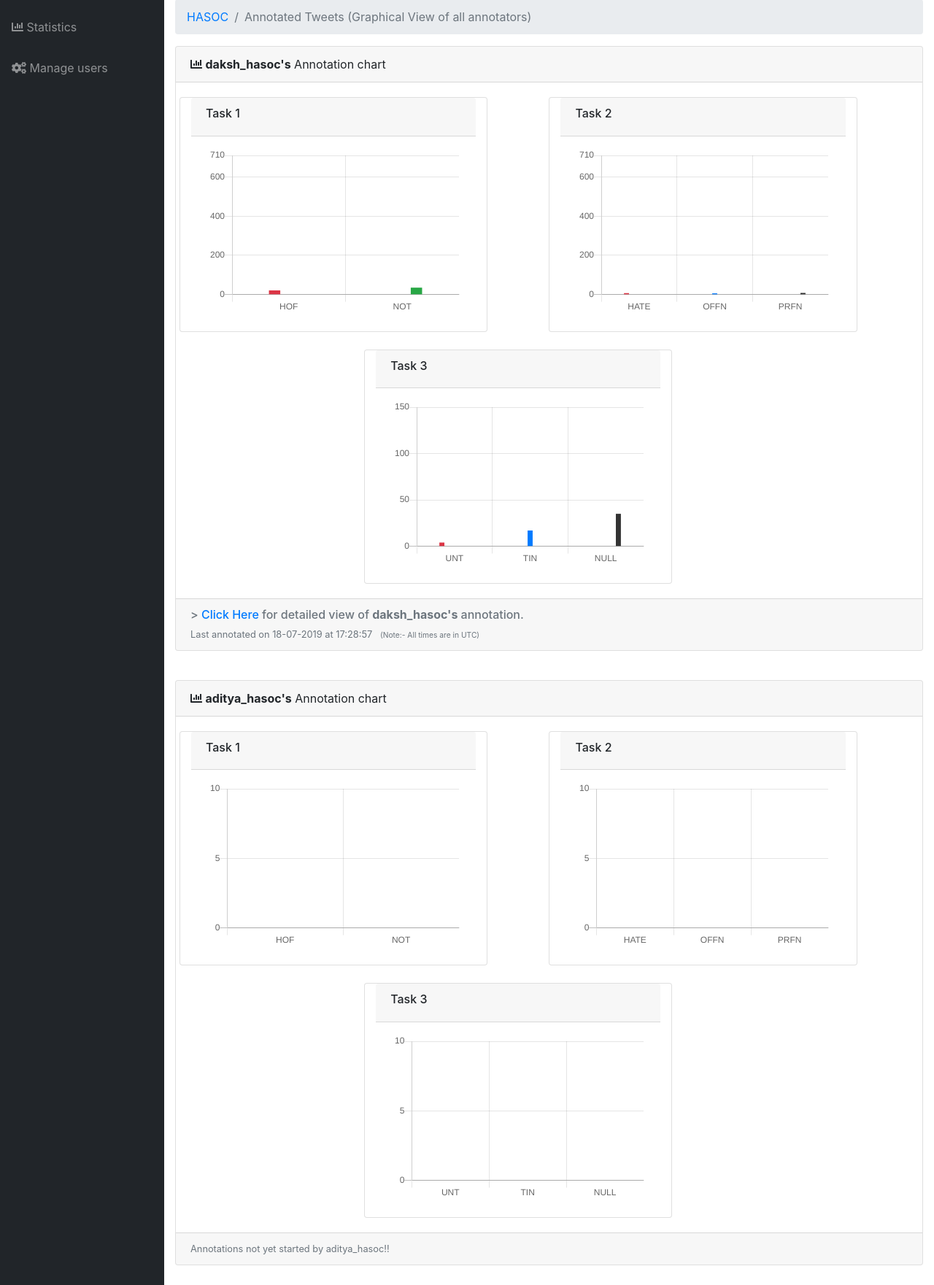
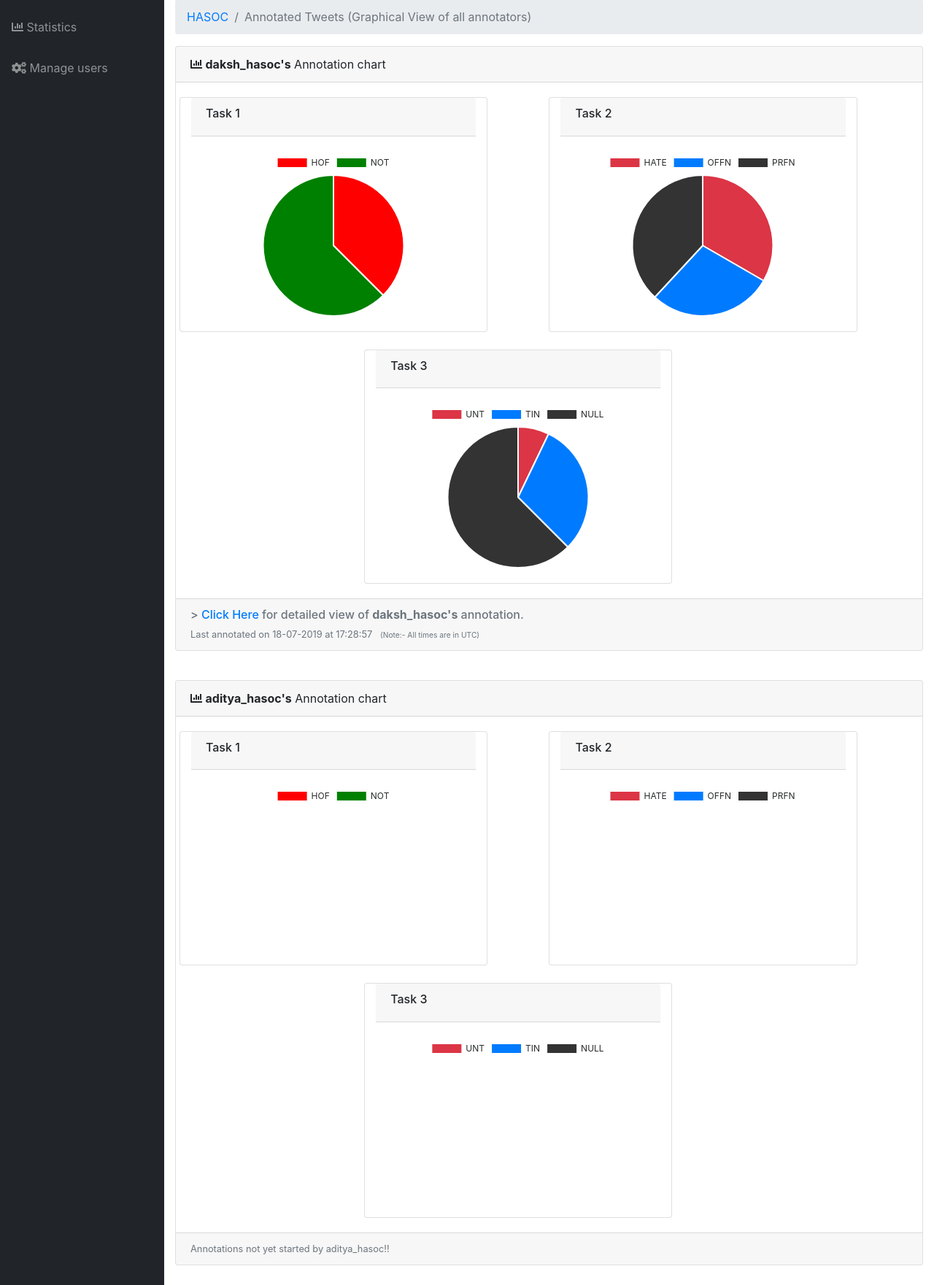
Before and after one commit to daksh2298/hasoc_hindi, a Flask app: page /annotated_tweets_admin in a window 1280 px wide. Shown: the part 159-1920 px from the top of the page at 73% size. Run offline with Flask 2, Linux system fonts and the light colour scheme; a user stored in the database is signed in; some libraries are stand-ins or nearby versions.

Commit message:
Replaced bar charts by pie chart in admin view

```diff
--- a/project/templates/view_annotated_tweets_admin_graph.html
+++ b/project/templates/view_annotated_tweets_admin_graph.html
@@ -134,43 +134,20 @@
                   </div>
                 </div>
                 <script type="text/javascript">
+                  Chart.defaults.global.defaultFontFamily = '-apple-system,system-ui,BlinkMacSystemFont,"Segoe UI",Roboto,"Helvetica Neue",Arial,sans-serif';
+                  Chart.defaults.global.defaultFontColor = '#292b2c';
                   var colors = ['#007bff', '#28a745', '#333333', '#c3e6cb', '#dc3545', '#6c757d'];
                   var chBar = document.getElementById("chBar_{{ user }}_task_1");
                   if (chBar) {
                     new Chart(chBar, {
-                            type: 'bar',
+                      type: 'pie',
                       data: {
                         labels: ["HOF", "NOT"],
                         datasets: [{
-                                    data: [{{ annotated_tweets_users[user][-1]['HOF_COUNT'] }}, 0],
-                                    backgroundColor: colors[4]
-                                },
-                                    {
-                                        data: [0, {{ annotated_tweets_users[user][-1]['NOT_COUNT'] }}],
-                                        backgroundColor: colors[1]
+                          backgroundColor: ["#FF0000", "#008000"],
+                          data: [{{ annotated_tweets_users[user][-1]['HOF_COUNT'] }},{{ annotated_tweets_users[user][-1]['NOT_COUNT'] }}],
                         }]
                       },
-                            options: {
-                                legend: {
-                                    display: false
-                                },
-                                scales: {
-                                    xAxes: [{
-                                        barPercentage: 0.4,
-                                        categoryPercentage: 0.5
-                                    }],
-                                    yAxes: [{
-                                        ticks: {
-                                            min: 0,
-                                            max: ({{ annotated_tweets_users[user][-1]['NOT_COUNT'] }}+{{ annotated_tweets_users[user][-1]['NOT_COUNT'] }}) * 10 + 10,
-                                            maxTicksLimit: 5
-                                        },
-                                        gridLines: {
-                                            display: true
-                                        }
-                                    }],
-                                }
-                            }
                     });
                   }
                 </script>
@@ -179,43 +156,14 @@
                   var chBar = document.getElementById("chBar_{{ user }}_task_2");
                   if (chBar) {
                     new Chart(chBar, {
-                            type: 'bar',
+                      type: 'pie',
                       data: {
                         labels: ["HATE", "OFFN", "PRFN"],
                         datasets: [{
-                                    data: [{{ annotated_tweets_users[user][-1]['HATE_COUNT'] }}, 0, 0],
-                                    backgroundColor: colors[4]
-                                },
-                                    {
-                                        data: [0, {{ annotated_tweets_users[user][-1]['OFFN_COUNT'] }}, 0],
-                                        backgroundColor: colors[0]
-                                    },
-                                    {
-                                        data: [0, 0, {{ annotated_tweets_users[user][-1]['PRFN_COUNT'] }}],
-                                        backgroundColor: colors[2]
+                          backgroundColor: [colors[4],colors[0], colors[2]],
+                          data: [{{ annotated_tweets_users[user][-1]['HATE_COUNT'] }},{{ annotated_tweets_users[user][-1]['OFFN_COUNT'] }},{{ annotated_tweets_users[user][-1]['PRFN_COUNT'] }}],
                         }]
                       },
-                            options: {
-                                legend: {
-                                    display: false
-                                },
-                                scales: {
-                                    xAxes: [{
-                                        barPercentage: 0.4,
-                                        categoryPercentage: 0.5
-                                    }],
-                                    yAxes: [{
-                                        ticks: {
-                                            min: 0,
-                                            max: ({{ annotated_tweets_users[user][-1]['NOT_COUNT'] }}+{{ annotated_tweets_users[user][-1]['NOT_COUNT'] }}) * 10 + 10,
-                                            maxTicksLimit: 5
-                                        },
-                                        gridLines: {
-                                            display: true
-                                        }
-                                    }],
-                                }
-                            }
                     });
                   }
                 </script>
@@ -224,42 +172,13 @@
                   var chBar = document.getElementById("chBar_{{ user }}_task_3");
                   if (chBar) {
                     new Chart(chBar, {
-                            type: 'bar',
+                      type: 'pie',
                       data: {
                         labels: ["UNT", "TIN", "NULL"],
                         datasets: [{
-                                    data: [{{ annotated_tweets_users[user][-1]['UNT_COUNT'] }}, 0, 0],
-                                    backgroundColor: colors[4]
-                                },
-                                    {
-                                        data: [0, {{ annotated_tweets_users[user][-1]['TIN_COUNT'] }}, 0],
-                                        backgroundColor: colors[0]
-                                    },
-                                    {
-                                        data: [0, 0, {{ annotated_tweets_users[user][-1]['NULL_COUNT'] }}],
-                                        backgroundColor: colors[2]
+                          backgroundColor: [colors[4],colors[0], colors[2]],
+                          data: [{{ annotated_tweets_users[user][-1]['UNT_COUNT'] }},{{ annotated_tweets_users[user][-1]['TIN_COUNT'] }},{{ annotated_tweets_users[user][-1]['NULL_COUNT'] }}],
                         }]
-                            },
-                            options: {
-                                legend: {
-                                    display: false
-                                },
-                                scales: {
-                                    xAxes: [{
-                                        barPercentage: 0.4,
-                                        categoryPercentage: 0.5
-                                    }],
-                                    yAxes: [{
-                                        ticks: {
-                                            min: 0,
-                                            max: ({{ annotated_tweets_users[user][-1]['NOT_COUNT'] }}+{{ annotated_tweets_users[user][-1]['NOT_COUNT'] }}) * 2 + 10,
-                                            maxTicksLimit: 5
-                                        },
-                                        gridLines: {
-                                            display: true
-                                        }
-                                    }],
-                                }
                       }
                     });
                   }
```
Lines whose indentation alone changed are shown as unchanged.
